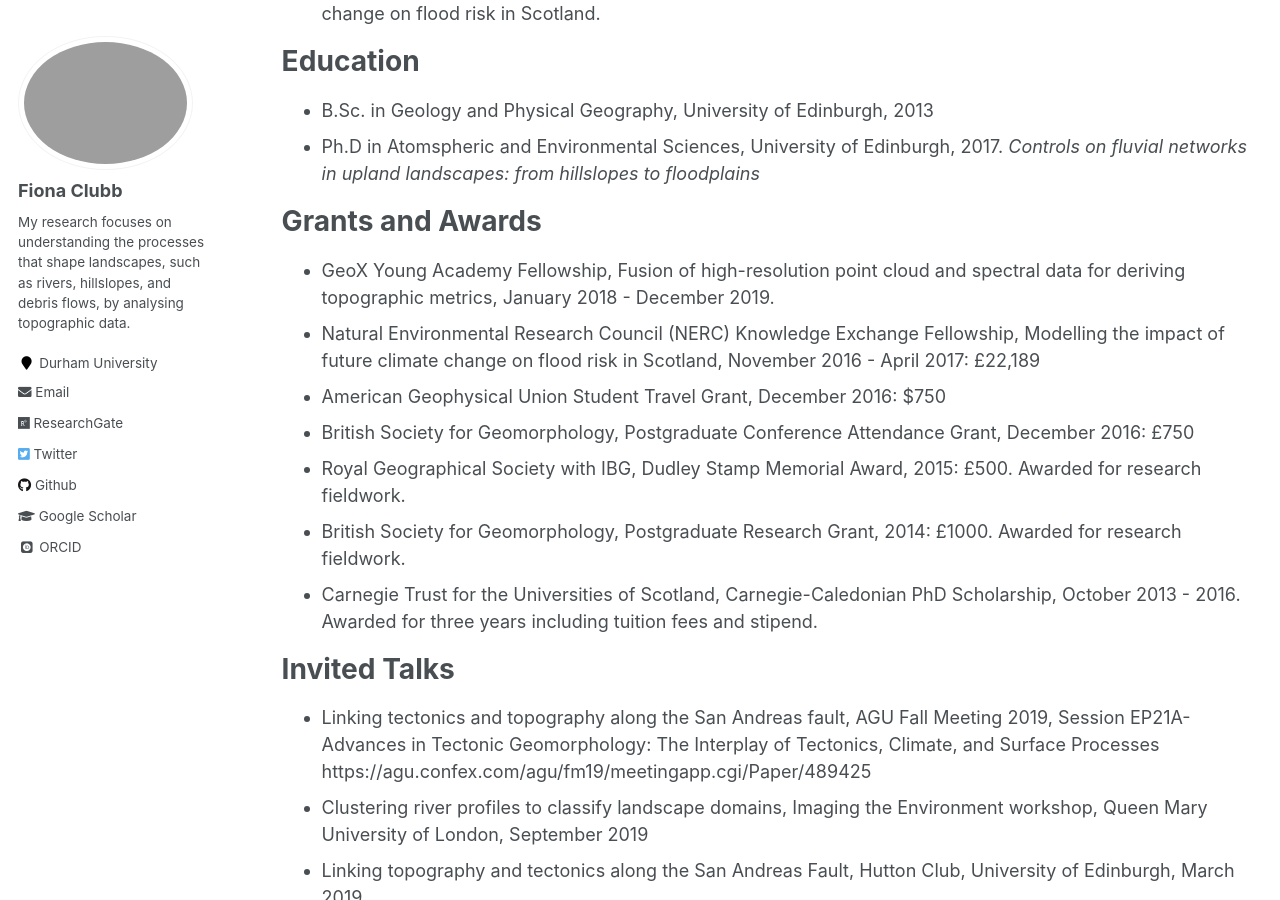
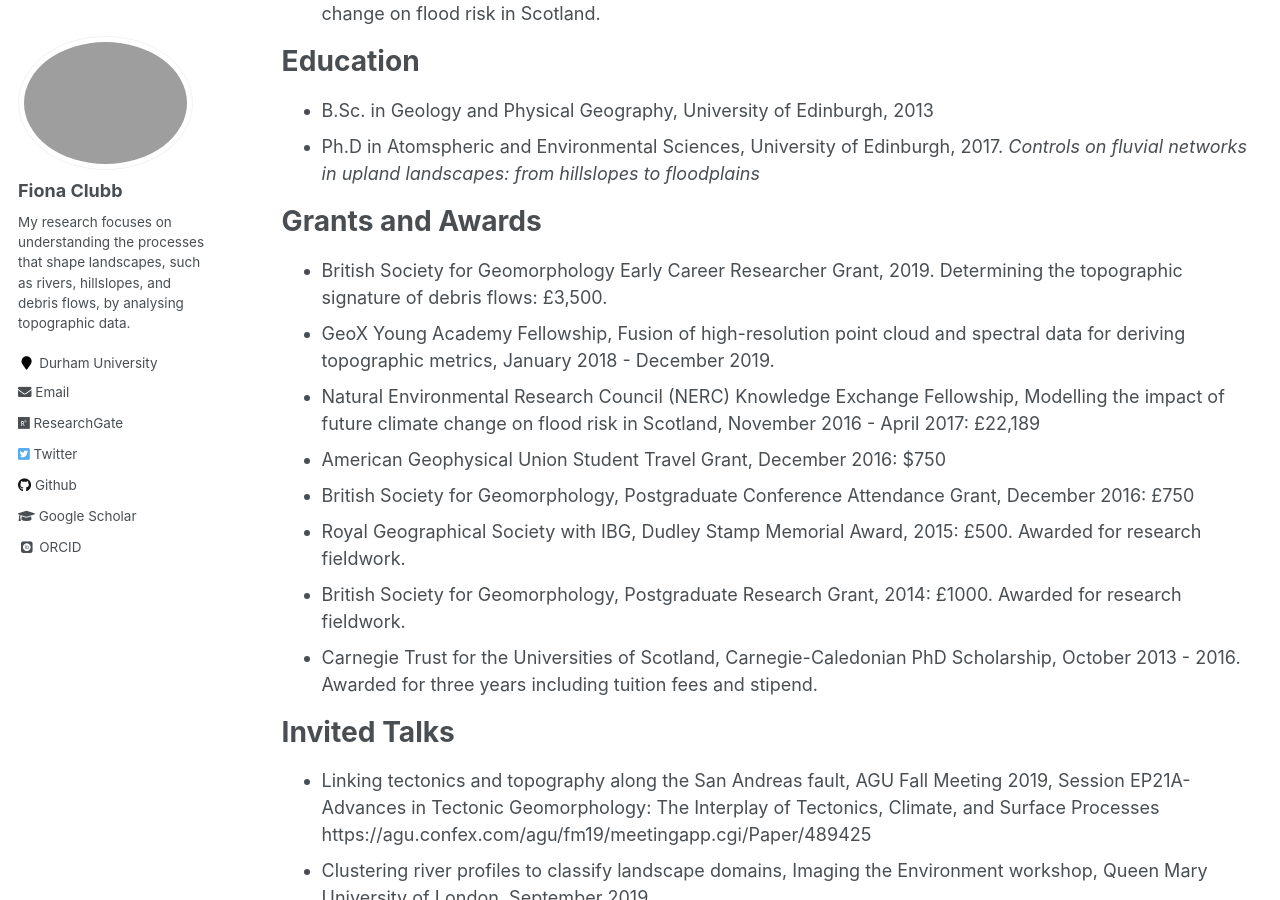
Before and after one commit to fclubb/fclubb.github.io, a Jekyll site: the page built from _pages/cv.md, in a window 1280 px wide and 900 px high, scrolled down 428 px. Built offline with Jekyll 4.4.1, drawn with Linux system fonts in a browser that asks for light colours; some web fonts are replaced.

Commit message:
Updating cv

```diff
--- a/_pages/cv.md
+++ b/_pages/cv.md
@@ -28,6 +28,7 @@ Education
 
 Grants and Awards
 ======
+* British Society for Geomorphology Early Career Researcher Grant, 2019. Determining the topographic signature of debris flows: £3,500.
 * GeoX Young Academy Fellowship, Fusion of high-resolution point cloud and spectral data for deriving
 topographic metrics, January 2018 - December 2019.
 * Natural Environmental Research Council (NERC) Knowledge Exchange Fellowship, Modelling the impact
```
